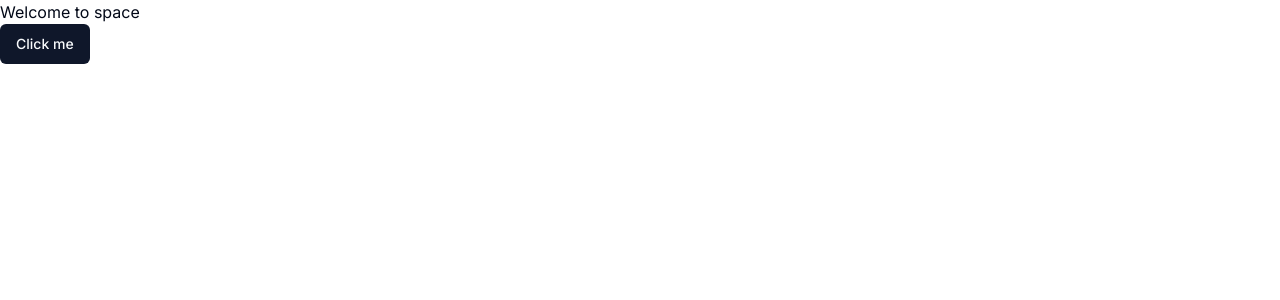
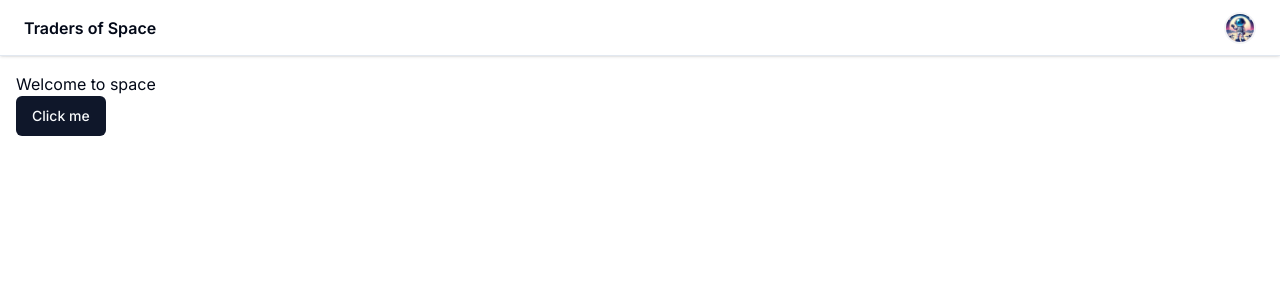
Before and after one commit to JuicyBenjamin/space-traders, a Next.js app: page / in a window 1280 px wide. Shown: the top 300 px of the page. Built offline with nearby package versions, Linux system fonts and the light colour scheme.

Commit message:
chore: add nav menu

```diff
--- a/package.json
+++ b/package.json
@@ -10,6 +10,7 @@
   },
   "dependencies": {
     "@radix-ui/react-label": "^2.0.2",
+    "@radix-ui/react-popover": "^1.0.7",
     "@radix-ui/react-slot": "^1.0.2",
     "@supabase/ssr": "^0.1.0",
     "@supabase/supabase-js": "^2.39.7",
--- a/src/app/layout.tsx
+++ b/src/app/layout.tsx
@@ -1,22 +1,26 @@
-import type { Metadata } from "next";
-import { Inter } from "next/font/google";
-import "./globals.css";
+import type { Metadata } from "next"
+import { Inter } from "next/font/google"
+import "./globals.css"
+import { NavMenu } from "@/components/nav-menu"
 
-const inter = Inter({ subsets: ["latin"] });
+const inter = Inter({ subsets: ["latin"] })
 
 export const metadata: Metadata = {
   title: "Create Next App",
   description: "Generated by create next app",
-};
+}
 
 export default function RootLayout({
   children,
 }: Readonly<{
-  children: React.ReactNode;
+  children: React.ReactNode
 }>) {
   return (
     <html lang="en">
-      <body className={inter.className}>{children}</body>
+      <body className={inter.className}>
+        <NavMenu />
+        <main className="p-4">{children}</main>
+      </body>
     </html>
-  );
+  )
 }
--- /dev/null
+++ b/src/components/nav-menu.tsx
@@ -0,0 +1,66 @@
+/**
+ * This code was generated by v0 by Vercel.
+ * @see https://v0.dev/t/ueo4TYwPgjP
+ */
+import Link from "next/link"
+import { Button } from "@/components/ui/button"
+import {
+  PopoverTrigger,
+  PopoverContent,
+  Popover,
+} from "@/components/ui/popover"
+import Image from "next/image"
+
+export function NavMenu() {
+  return (
+    <nav className="sticky top-0 z-10 backdrop-blur-md shadow">
+      <div className="flex items-center justify-between h-14 px-4 border-b md:px-6 bg-opacity-70 backdrop-filter backdrop-blur-lg">
+        <Link className="font-semibold" href="/">
+          Traders of Space
+        </Link>
+        <div className="flex items-center gap-4">
+          <Popover>
+            <PopoverTrigger asChild>
+              <Button
+                className="rounded-full w-8 h-8 border-2 border-gray-100"
+                size="icon"
+                variant="ghost"
+              >
+                <Image
+                  alt="Avatar"
+                  className="rounded-full"
+                  height="32"
+                  src="/astronaut.jpeg"
+                  style={{
+                    aspectRatio: "32/32",
+                    objectFit: "cover",
+                  }}
+                  width="32"
+                />
+                <span className="sr-only">Toggle user menu</span>
+              </Button>
+            </PopoverTrigger>
+            <PopoverContent className="mt-1 w-48">
+              <div>
+                <Link
+                  className="group flex items-center w-full px-3 py-1 text-sm rounded-md bg-gray-100/50 translate-y-0.5  dark:bg-gray-800/50"
+                  href="/profile"
+                >
+                  Profile
+                </Link>
+              </div>
+              <div>
+                <Link
+                  className="group flex items-center w-full px-3 py-1 text-sm rounded-md bg-white hover:bg-gray-100 hover:text-gray-900 dark:hover:bg-gray-800 dark:hover:text-gray-50"
+                  href="#"
+                >
+                  Sign out
+                </Link>
+              </div>
+            </PopoverContent>
+          </Popover>
+        </div>
+      </div>
+    </nav>
+  )
+}
--- /dev/null
+++ b/src/components/ui/popover.tsx
@@ -0,0 +1,31 @@
+"use client"
+
+import * as React from "react"
+import * as PopoverPrimitive from "@radix-ui/react-popover"
+
+import { cn } from "@/lib/utils"
+
+const Popover = PopoverPrimitive.Root
+
+const PopoverTrigger = PopoverPrimitive.Trigger
+
+const PopoverContent = React.forwardRef<
+  React.ElementRef<typeof PopoverPrimitive.Content>,
+  React.ComponentPropsWithoutRef<typeof PopoverPrimitive.Content>
+>(({ className, align = "center", sideOffset = 4, ...props }, ref) => (
+  <PopoverPrimitive.Portal>
+    <PopoverPrimitive.Content
+      ref={ref}
+      align={align}
+      sideOffset={sideOffset}
+      className={cn(
+        "z-50 w-72 rounded-md border bg-popover p-4 text-popover-foreground shadow-md outline-none data-[state=open]:animate-in data-[state=closed]:animate-out data-[state=closed]:fade-out-0 data-[state=open]:fade-in-0 data-[state=closed]:zoom-out-95 data-[state=open]:zoom-in-95 data-[side=bottom]:slide-in-from-top-2 data-[side=left]:slide-in-from-right-2 data-[side=right]:slide-in-from-left-2 data-[side=top]:slide-in-from-bottom-2",
+        className
+      )}
+      {...props}
+    />
+  </PopoverPrimitive.Portal>
+))
+PopoverContent.displayName = PopoverPrimitive.Content.displayName
+
+export { Popover, PopoverTrigger, PopoverContent }
```
Also changed, not shown: public/astronaut.jpeg (added), 1 other file (tests, documents, lock files or other folders).
